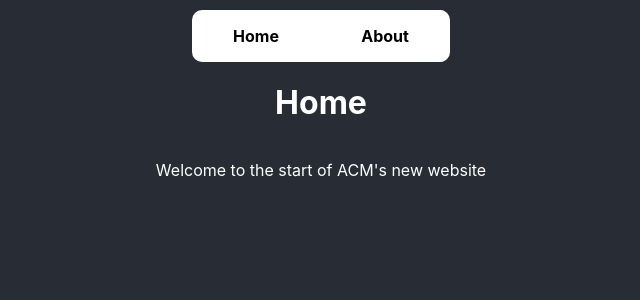
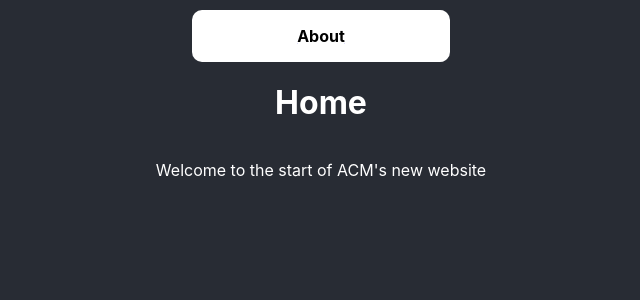
Before and after one commit to mtsuacm/acm-website, a React (Create React App) app: page / in a window 1280 px wide. Shown: the top 300 px of the page, without its empty margins (319-959 px from the left). Built offline with nearby package versions, Linux system fonts and the light colour scheme.

Commit message:
Removed Home in Navbar in the home page

```diff
--- /dev/null
+++ b/src/components/navbar2.tsx
@@ -0,0 +1,36 @@
+import React from "react";
+import styled from "styled-components";
+import { Link } from "react-router-dom";
+const Wrapper = styled.div`
+  background: white;
+  color: black;
+  border-radius: 10px;
+  font-size: 24px;
+  display: flex;
+  justify-content: space-around;
+  width: 258px;
+  margin: auto;
+`;
+
+const LinkItem = styled.p`
+  color: black;
+  font-size: 16px;
+  font-weight: bold;
+  // ignore this hack 😂 'none' wouldn't work
+  text-decoration: underline;
+  text-decoration-color: #fff;
+`;
+
+const NavBar2 = () => {
+  return (
+    <>
+      <Wrapper>
+        <Link to="/about">
+          <LinkItem>About</LinkItem>
+        </Link>
+      </Wrapper>
+    </>
+  );
+};
+
+export default NavBar2;
--- a/src/pages/Home.tsx
+++ b/src/pages/Home.tsx
@@ -2,7 +2,7 @@
 
 import React from "react";
 import styled from "styled-components";
-import NavBar from "../components/navbar.tsx";
+import NavBar from "../components/navbar2.tsx";
 
 const Wrapper = styled.div`
   background: #282c34;
```
